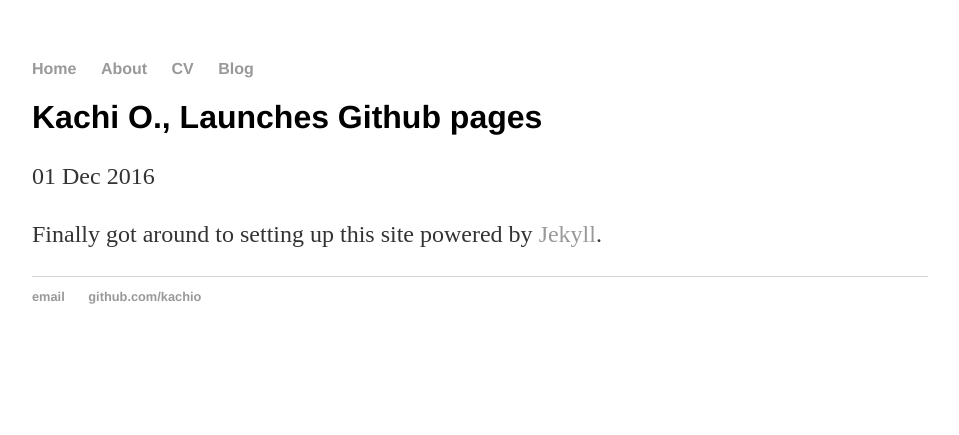
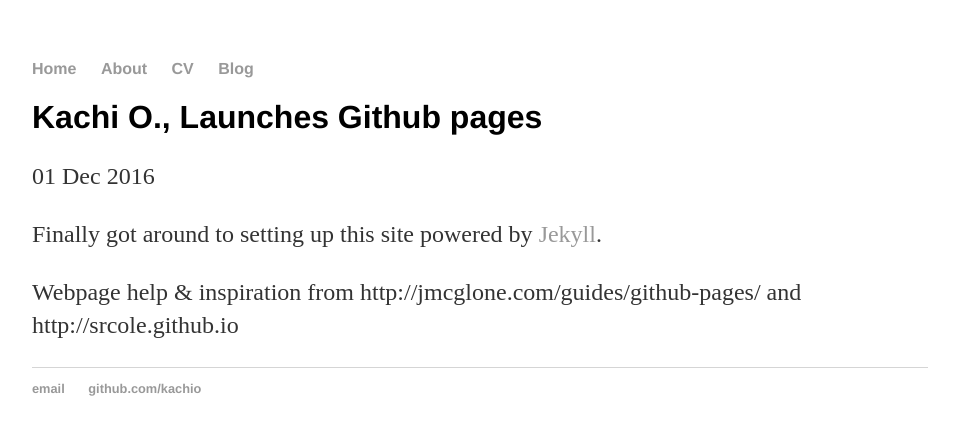
Before and after one commit to kachiO/kachio.github.io, a Jekyll site: the page built from _posts/2016-12-01-Hello-Github-Pages.md, in a window 1280 px wide. Shown: the top 435 px of the page, without its empty margins (160-1119 px from the left). Built offline with Jekyll 4.4.1, drawn with Linux system fonts in a browser that asks for light colours.

Commit message:
Update 2016-12-01-Hello-Github-Pages.md

```diff
--- a/_posts/2016-12-01-Hello-Github-Pages.md
+++ b/_posts/2016-12-01-Hello-Github-Pages.md
@@ -5,3 +5,5 @@ date: 2016-12-01
 ---
 
 Finally got around to setting up this site powered by [Jekyll](http://jekllrb.com).
+
+Webpage help & inspiration from http://jmcglone.com/guides/github-pages/ and http://srcole.github.io
```
